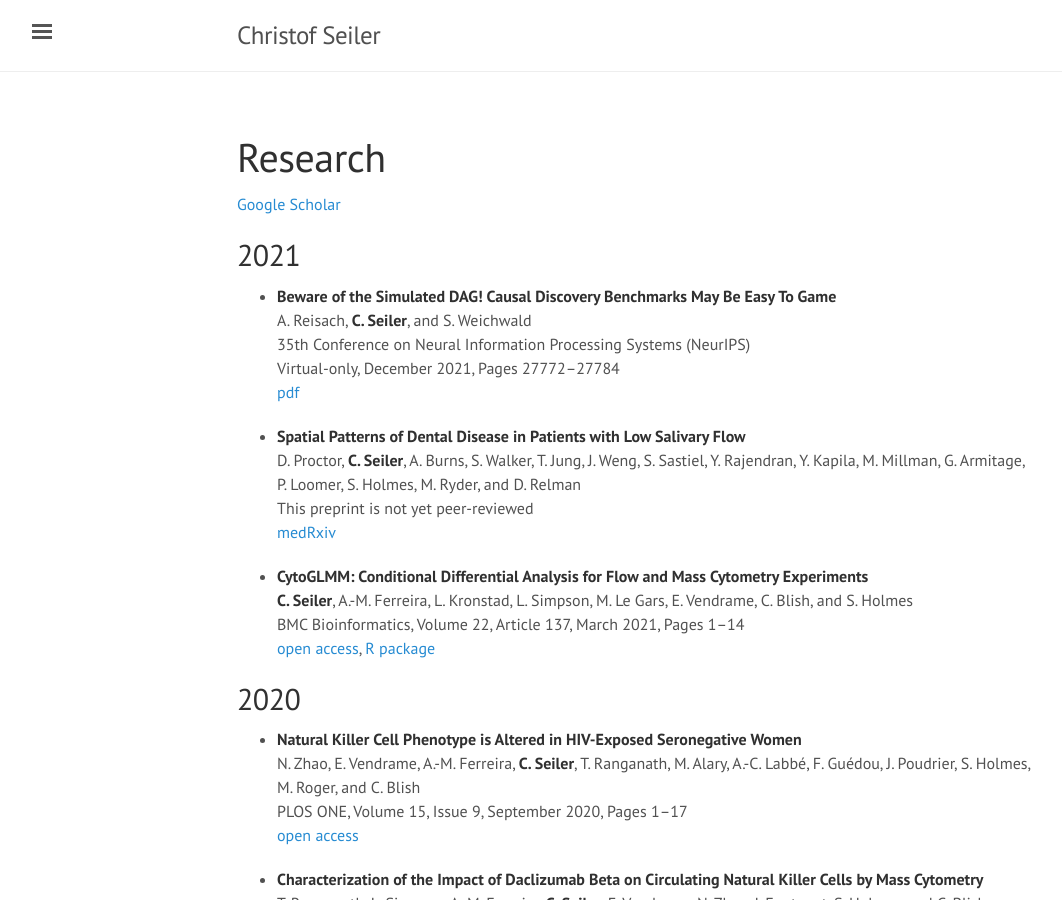
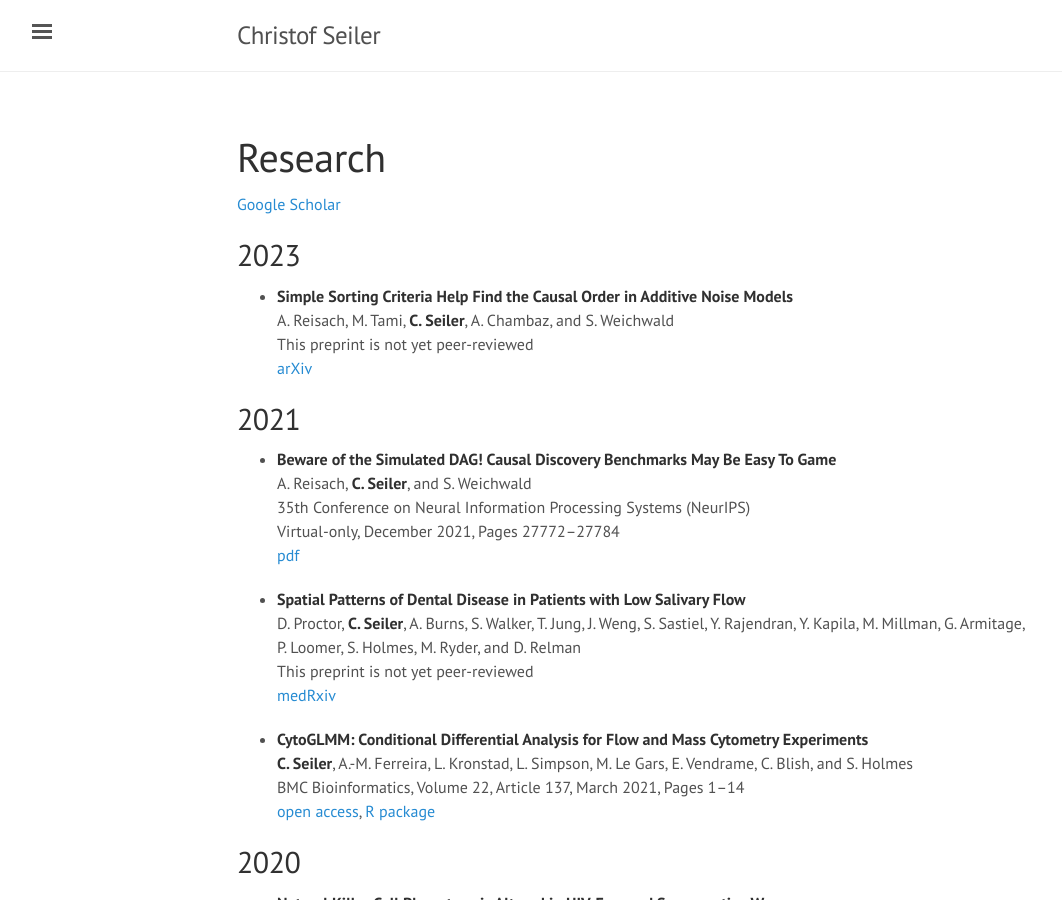
Before and after one commit to ChristofSeiler/ChristofSeiler.github.io, a Jekyll site: the page built from research.md, in a window 1280 px wide and 900 px high. Shown: the whole window, without its empty margins (3-1065 px from the left). Built offline with Jekyll 4.4.1, drawn with Linux system fonts in a browser that asks for light colours.

Commit message:
added new paper with alexander

```diff
--- a/research.md
+++ b/research.md
@@ -4,6 +4,13 @@ title: Research
 ---
 
 [Google Scholar](https://scholar.google.com/citations?user=fxMt84EAAAAJ&hl=en)
+
+## 2023
+
+* **Simple Sorting Criteria Help Find the Causal Order in Additive Noise Models** <br>
+A. Reisach, M. Tami, **C. Seiler**, A. Chambaz, and S. Weichwald <br>
+This preprint is not yet peer-reviewed <br>
+[arXiv](https://arxiv.org/abs/2303.18211)
 
 ## 2021
 
```
